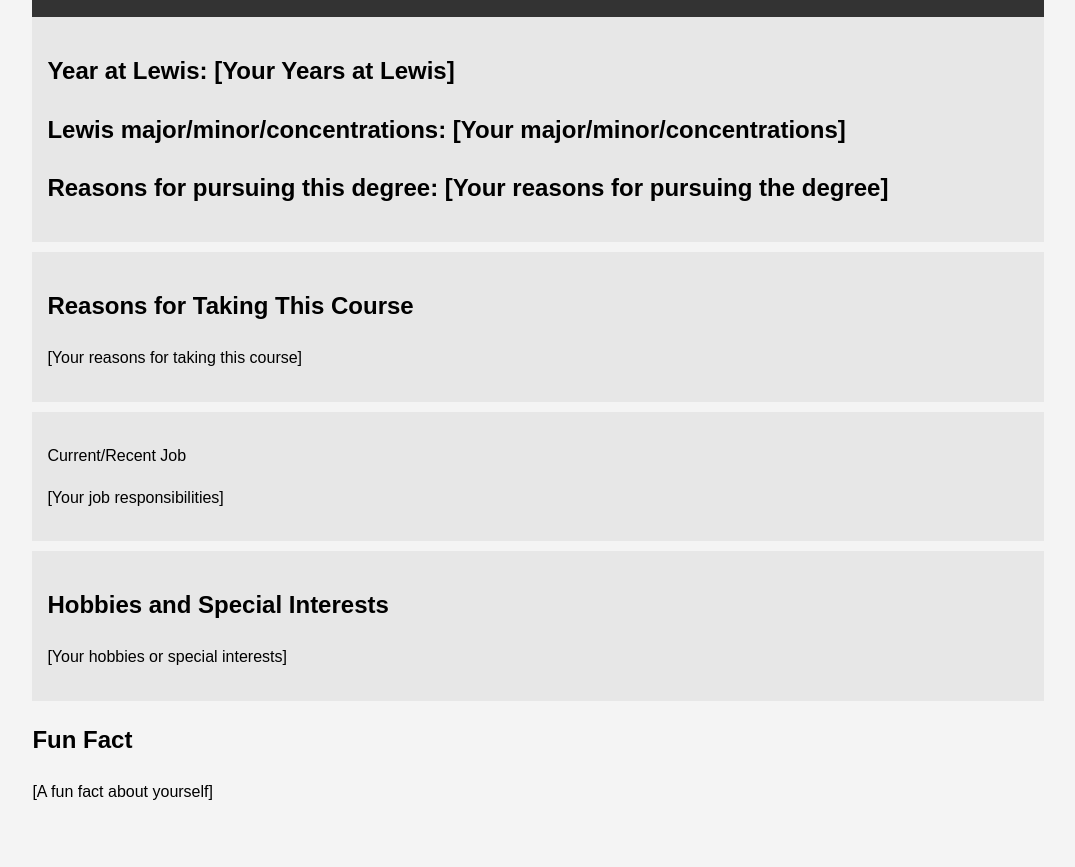
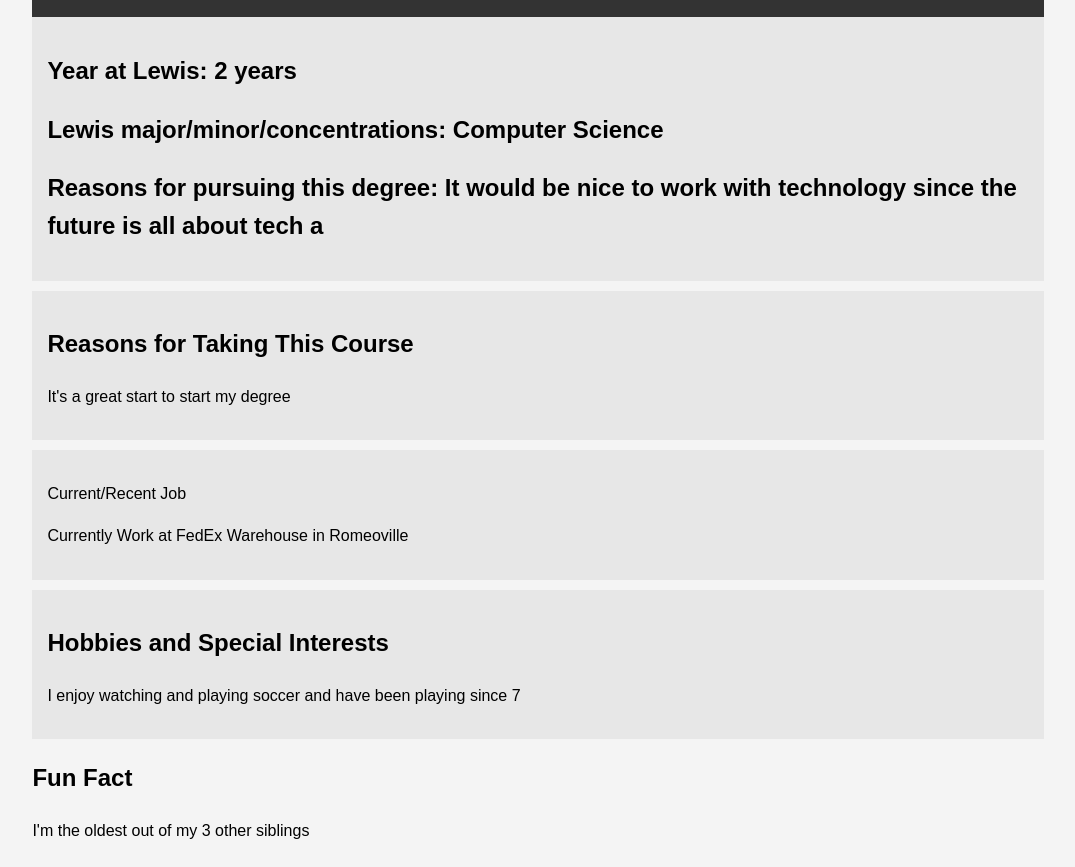
Before and after one commit to enriquesanchez19/me, a plain HTML site: page index.html in a window 1280 px wide. Shown: the part 133-1000 px from the top of the page, without its empty margins (102-1177 px from the left). Before the commit the page ends 962 px from the top, so only its background shows below. Drawn offline with Linux system fonts and the light colour scheme.

Commit message:
Update index.html

```diff
--- a/index.html
+++ b/index.html
@@ -36,29 +36,29 @@
         </header>
 
         <section class="lewis">
-			<h2>Year at Lewis: [Your Years at Lewis]</h2>
-			<h2>Lewis major/minor/concentrations: [Your major/minor/concentrations]</h2>
-			<h2>Reasons for pursuing this degree: [Your reasons for pursuing the degree]</h2>
+			<h2>Year at Lewis: 2 years </h2>
+			<h2>Lewis major/minor/concentrations: Computer Science </h2>
+			<h2>Reasons for pursuing this degree: It would be nice to work with technology since the future is all about tech a</h2>
         </section>
 
 		<section class="course">
             <h2>Reasons for Taking This Course</h2>
-            <p>[Your reasons for taking this course]</p>
+            <p> It's a great start to start my degree</p>
         </section>
 
 		<section class="job">
             <p>Current/Recent Job</p>
-			<p>[Your job responsibilities]</p>
+			<p> Currently Work at FedEx Warehouse in Romeoville </p>
         </section>
 
         <section class="hobbies">
             <h2>Hobbies and Special Interests</h2>
-            <p>[Your hobbies or special interests]</p>
+            <p> I enjoy watching and playing soccer and have been playing since 7 </p>
         </section>
 
         <section class="fun-fact">
             <h2>Fun Fact</h2>
-            <p>[A fun fact about yourself]</p>
+            <p> I'm the oldest out of my 3 other siblings </p>
         </section>
     </div>
 </body>
```
